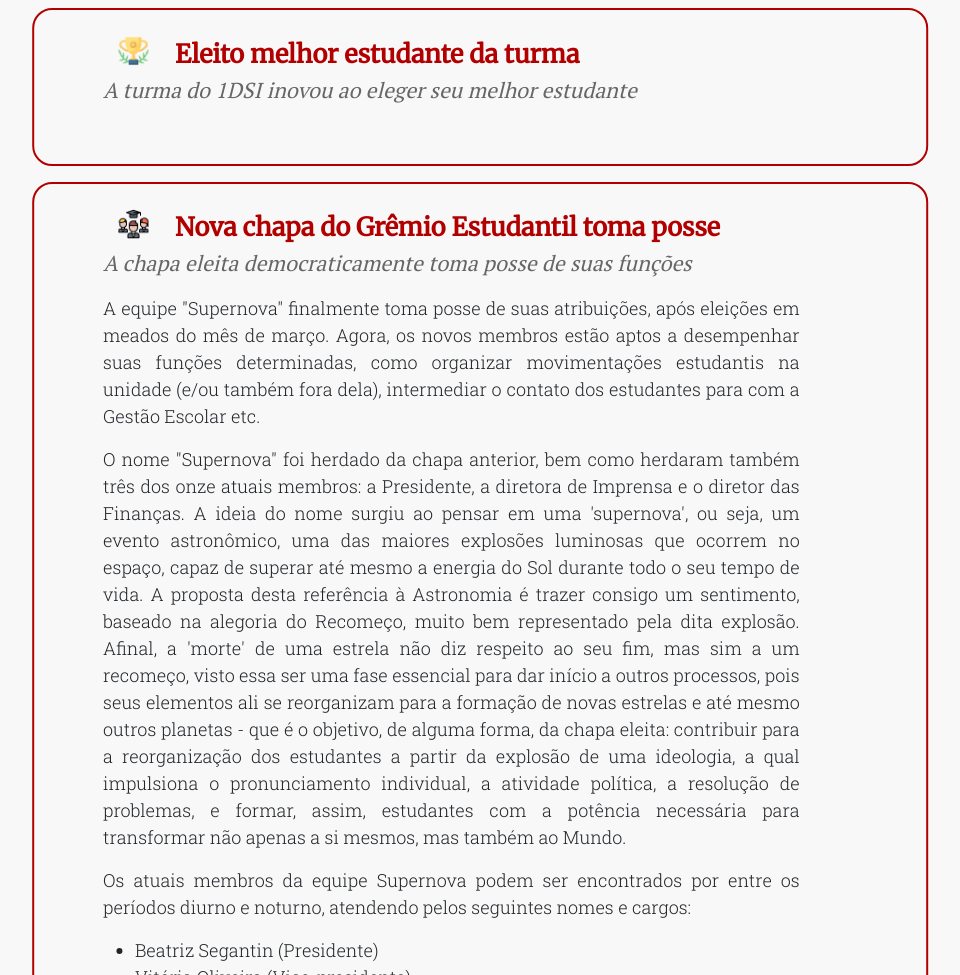
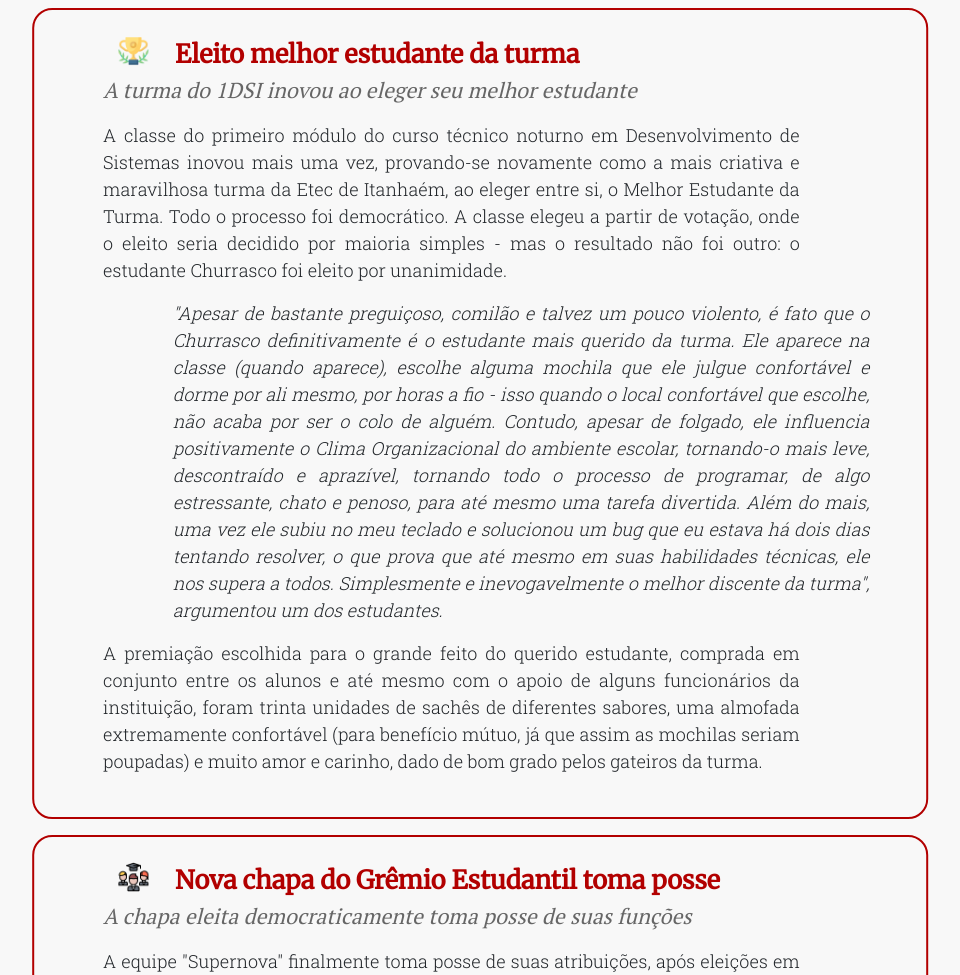
Before and after one commit to pedroaggil/redraw-etec158, a plain HTML site: page index.html in a window 1280 px wide. Shown: the part 4660-5635 px from the top of the page, without its empty margins (147-1107 px from the left). Drawn offline with nearby package versions, Linux system fonts and the light colour scheme.

Commit message:
Add two news articles

```diff
--- a/index.html
+++ b/index.html
@@ -199,7 +199,15 @@
             </div>
             <div class="row long-text">
                 <div class="col-10">
-                    <p></p>
+                    <p>
+                        A classe do primeiro módulo do curso técnico noturno em Desenvolvimento de Sistemas inovou mais uma vez, provando-se novamente como a mais criativa e maravilhosa turma da Etec de Itanhaém, ao eleger entre si, o Melhor Estudante da Turma. Todo o processo foi democrático. A classe elegeu a partir de votação, onde o eleito seria decidido por maioria simples - mas o resultado não foi outro: o estudante Churrasco foi eleito por unanimidade.
+                    </p>
+                    <p class="speech">
+                        "Apesar de bastante preguiçoso, comilão e talvez um pouco violento, é fato que o Churrasco definitivamente é o estudante mais querido da turma. Ele aparece na classe (quando aparece), escolhe alguma mochila que ele julgue confortável e dorme por ali mesmo, por horas a fio - isso quando o local confortável que escolhe, não acaba por ser o colo de alguém. Contudo, apesar de folgado, ele influencia positivamente o Clima Organizacional do ambiente escolar, tornando-o mais leve, descontraído e aprazível, tornando todo o processo de programar, de algo estressante, chato e penoso, para até mesmo uma tarefa divertida. Além do mais, uma vez ele subiu no meu teclado e solucionou um bug que eu estava há dois dias tentando resolver, o que prova que até mesmo em suas habilidades técnicas, ele nos supera a todos. Simplesmente e inevogavelmente o melhor discente da turma", argumentou um dos estudantes.
+                    </p>
+                    <p>
+                        A premiação escolhida para o grande feito do querido estudante, comprada em conjunto entre os alunos e até mesmo com o apoio de alguns funcionários da instituição, foram trinta unidades de sachês de diferentes sabores, uma almofada extremamente confortável (para benefício mútuo, já que assim as mochilas seriam poupadas) e muito amor e carinho, dado de bom grado pelos gateiros da turma.
+                    </p>
                 </div>
             </div>
         </div>
```
